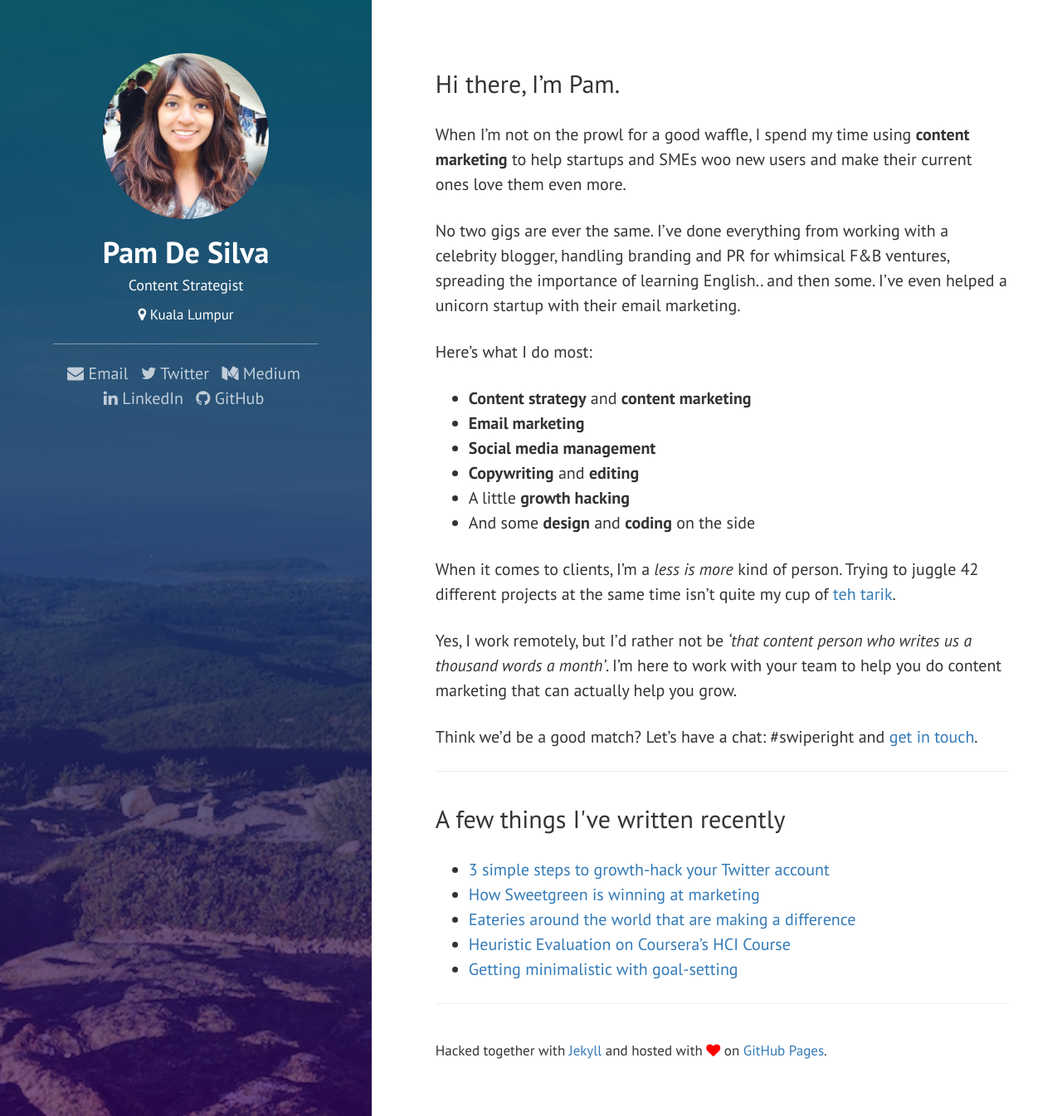
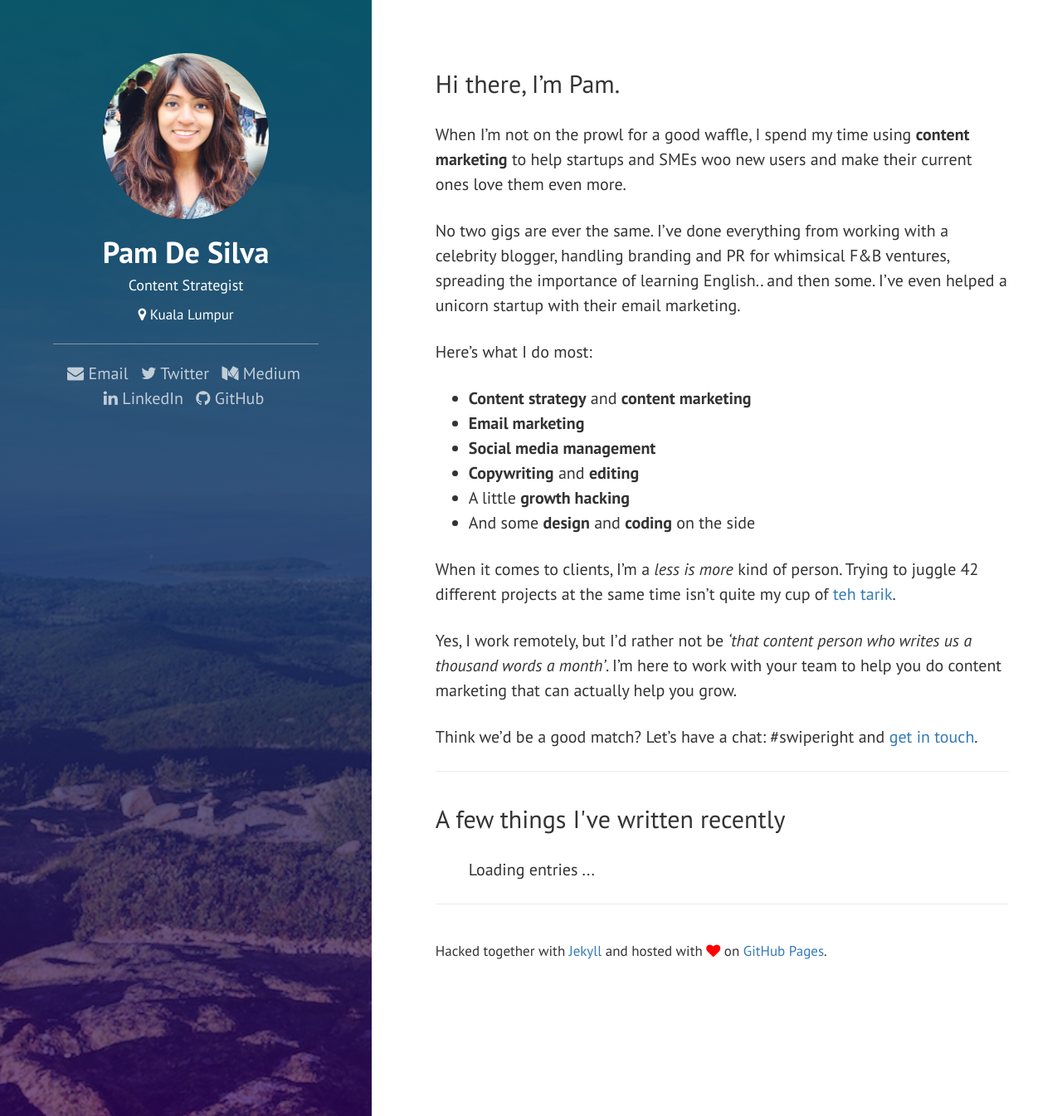
Before and after one commit to pamdesilva/personal-site, a Jekyll site: the page built from index.md, in a window 1280 px wide and 1345 px high. Shown: the whole window at 83% size. Built offline with Jekyll 4.4.1, drawn with Linux system fonts in a browser that asks for light colours; nearby versions of some CDN libraries.

Commit message:
Re-inserted medium feed script

```diff
--- a/_layouts/default.html
+++ b/_layouts/default.html
@@ -52,16 +52,16 @@
 
         <section>
           <h2>A few things I've written recently</h2>
-<!--           <ul class="posts post-list mediumfeed" id="feed-container">
-          loading posts from Medium...
-          </ul> -->
-          <ul>
+            <ul class="posts post-list mediumfeed" id="feed-container">
+                loading posts from Medium...
+           </ul>
+         <!--  <ul>
             <li><a href="https://medium.com/@pamdesilva/3-simple-steps-to-growth-hack-your-twitter-account-463251cdd57e#.w2s3a3med">3 simple steps to growth-hack your Twitter account</a></li>
             <li><a href="https://medium.com/@pamdesilva/5-ways-sweetgreen-is-winning-at-marketing-1355013f5cc#.btkbfvlb4">How Sweetgreen is winning at marketing</a></li>
             <li><a href="https://medium.com/@pamdesilva/how-these-eateries-around-the-world-are-making-a-difference-8190bfac9af#.bxugwrjz9">Eateries around the world that are making a difference</a></li>
             <li><a href="https://medium.com/@pamdesilva/performing-a-heuristic-evaluation-on-coursera-s-hci-course-548c6f18f28f#.vhdkloet8">Heuristic Evaluation on Coursera’s HCI Course</a></li>
             <li><a href="https://medium.com/@pamdesilva/getting-minimalistic-with-goal-setting-2b506c657220#.2hk2sprod">Getting minimalistic with goal-setting</a></li>
-          </ul>
+          </ul> -->
         </section>
 
         <hr>
--- a/css/main.css
+++ b/css/main.css
@@ -99,7 +99,3 @@ p, ul {
 .socialicons {
 	margin-bottom: 0;
 }
-
-li {
-	text-decoration: none;
-}
```
